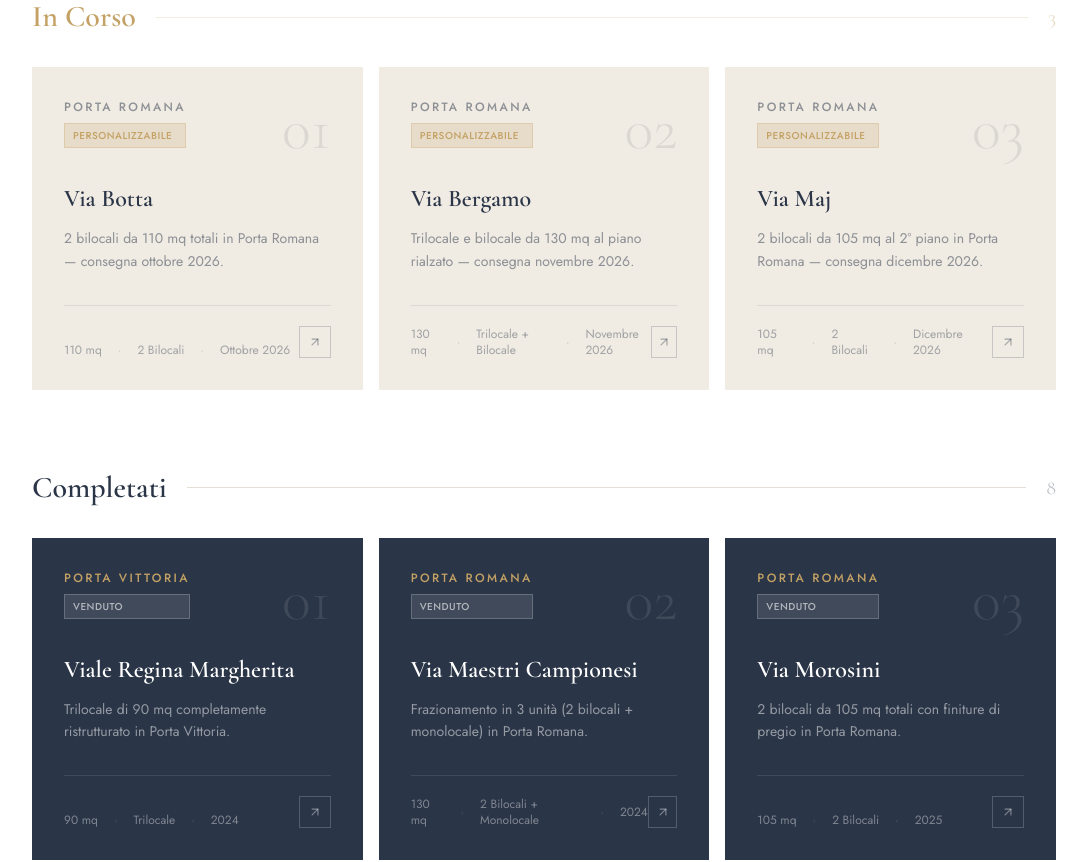
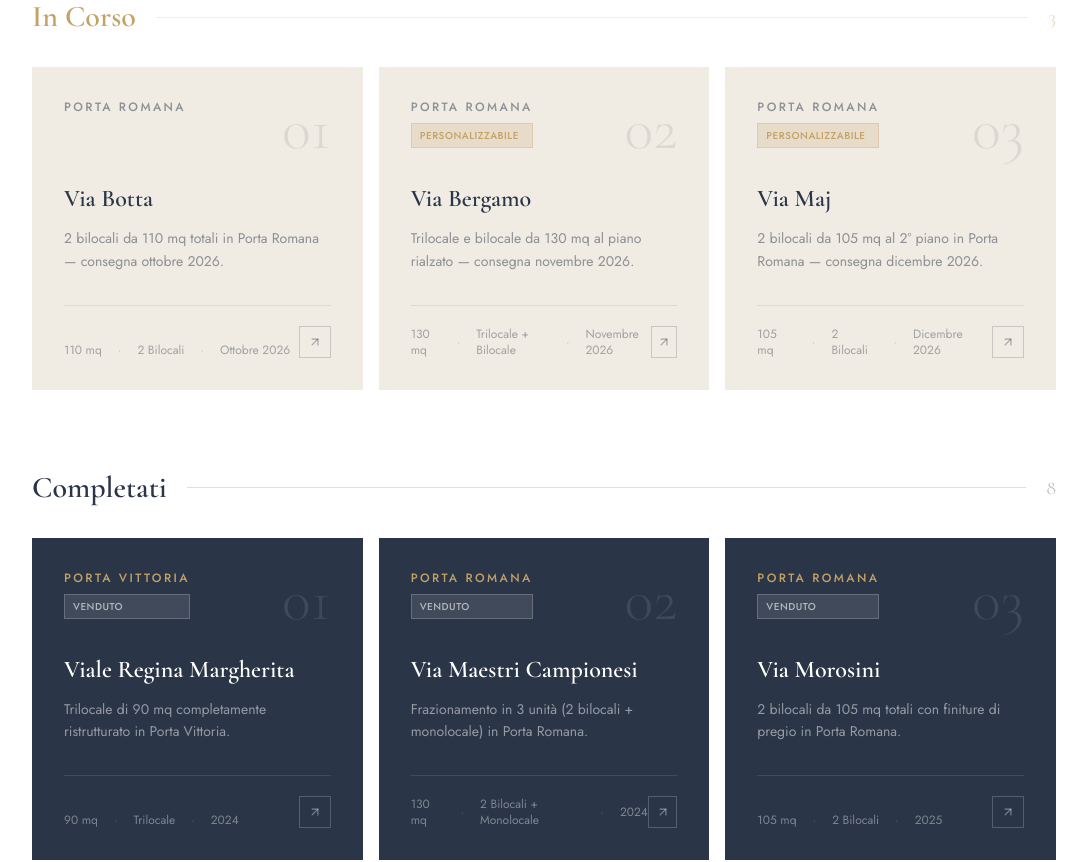
Before and after one commit to campionesi/campionesi, a Next.js app: page / in a window 1280 px wide. Shown: the part 3620-4482 px from the top of the page, without its empty margins (96-1183 px from the left). Built offline with nearby package versions, Linux system fonts and the light colour scheme.

Commit message:
Rimosso tag personalizzabile da Via Botta e Via Reina

```diff
--- a/src/data/projects.ts
+++ b/src/data/projects.ts
@@ -173,7 +173,6 @@ export const projects: Project[] = [
   {
     slug: 'via-botta',
     planimetria: '/planimetria-via-botta.pdf',
-    personalizzabile: true,
     title: 'Via Botta',
     zona: 'Porta Romana',
     indirizzo: 'Via Botta, Milano',
@@ -242,7 +241,6 @@ export const projects: Project[] = [
   {
     slug: 'via-reina',
     planimetria: '/planimetria-via-reina.pdf',
-    personalizzabile: true,
     title: 'Via Reina',
     zona: 'Susa',
     indirizzo: 'Via Reina, Milano',
```
